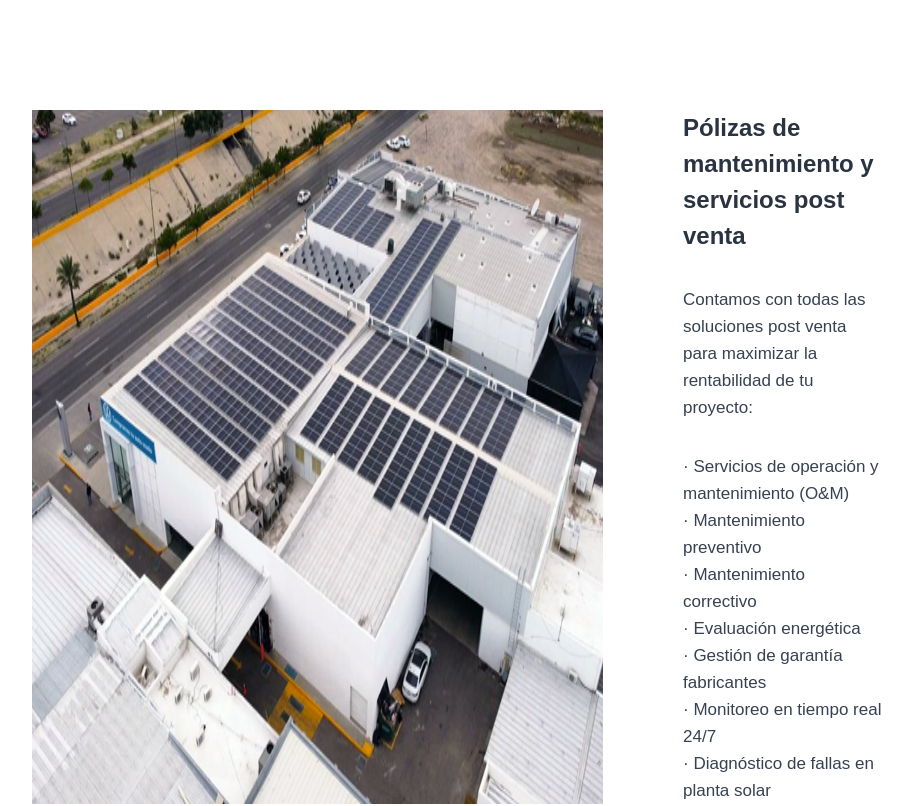
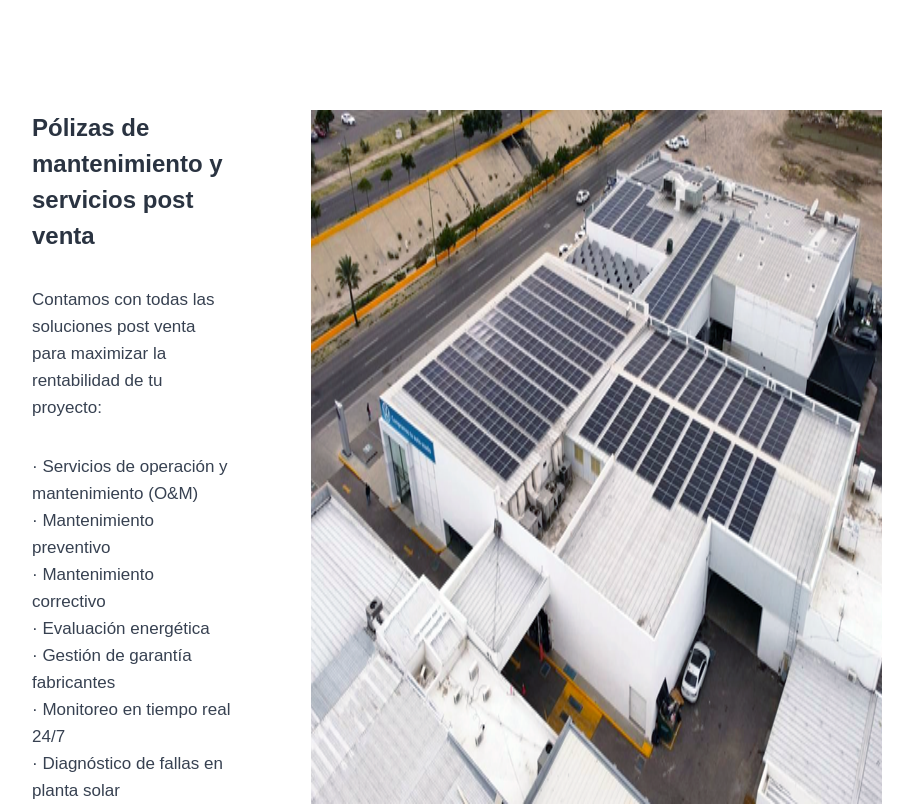
Before and after one commit to alexissahagun1/StellaSolar, a Next.js app: page /Soluciones in a window 1280 px wide. Shown: the part 2402-3208 px from the top of the page, without its empty margins (183-1096 px from the left). Built offline with nearby package versions, Linux system fonts and the light colour scheme.

Commit message:
fixed id bug on content component

```diff
--- a/components/ContentComponent.js
+++ b/components/ContentComponent.js
@@ -24,7 +24,7 @@ const imagesWD = [
 
     // },
     {
-        id: 4,
+        id: 3,
         image: 'Image1.png',
         heading: "Pólizas de mantenimiento y servicios post venta",
         body: "Contamos con todas las soluciones post venta para maximizar la rentabilidad de tu proyecto:",
@@ -32,7 +32,7 @@ const imagesWD = [
 
     },
     {
-        id: 5,
+        id: 4,
         image: 'Image1.png',
         heading: "Sistemas de almacenamiento de energía (BESS) y movilidad eléctrica",
         body: "",
@@ -41,7 +41,7 @@ const imagesWD = [
 
     },
     {
-        id: 6,
+        id: 5,
         image: 'Image1.png',
         heading: "Soluciones financieras y Gestión de Trámites",
         body: "Te asesoramos y ofrecemos diferentes opciones de financiamiento de acuerdo a tus necesidades. También gestionamos todos los trámites necesarios para la ejecución de tu proyecto.",
```
